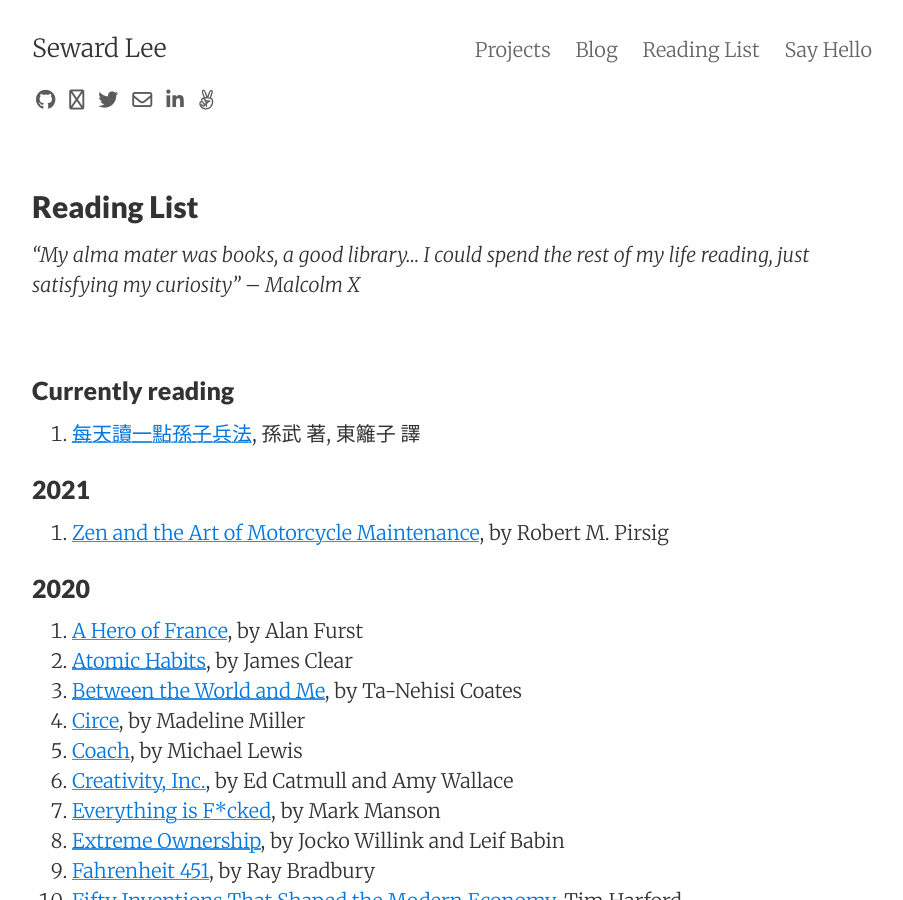
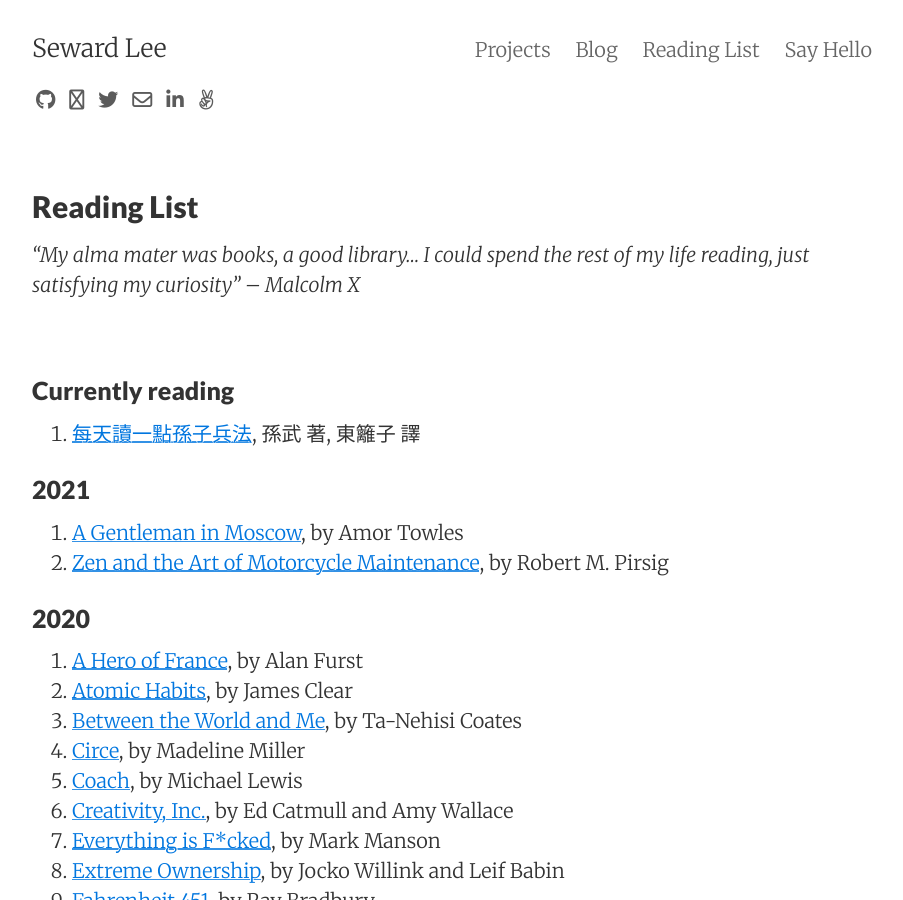
Before and after one commit to sewardlee337/sewardlee337.github.io, a Jekyll site: the page built from readinglist.md, in a window 1280 px wide and 900 px high. Shown: the whole window, without its empty margins (188-1091 px from the left). Built offline with Jekyll 4.4.1, drawn with Linux system fonts in a browser that asks for light colours; nearby versions of some CDN libraries.

Commit message:
Update reading list

```diff
--- a/readinglist.md
+++ b/readinglist.md
@@ -17,6 +17,7 @@ _"My alma mater was books, a good library... I could spend the rest of my life r
 
 ### 2021
 
+1. [A Gentleman in Moscow](https://amzn.to/3qddvwQ), by Amor Towles
 1. [Zen and the Art of Motorcycle Maintenance](https://amzn.to/2KGpSlN), by Robert M. Pirsig
 
 
```
